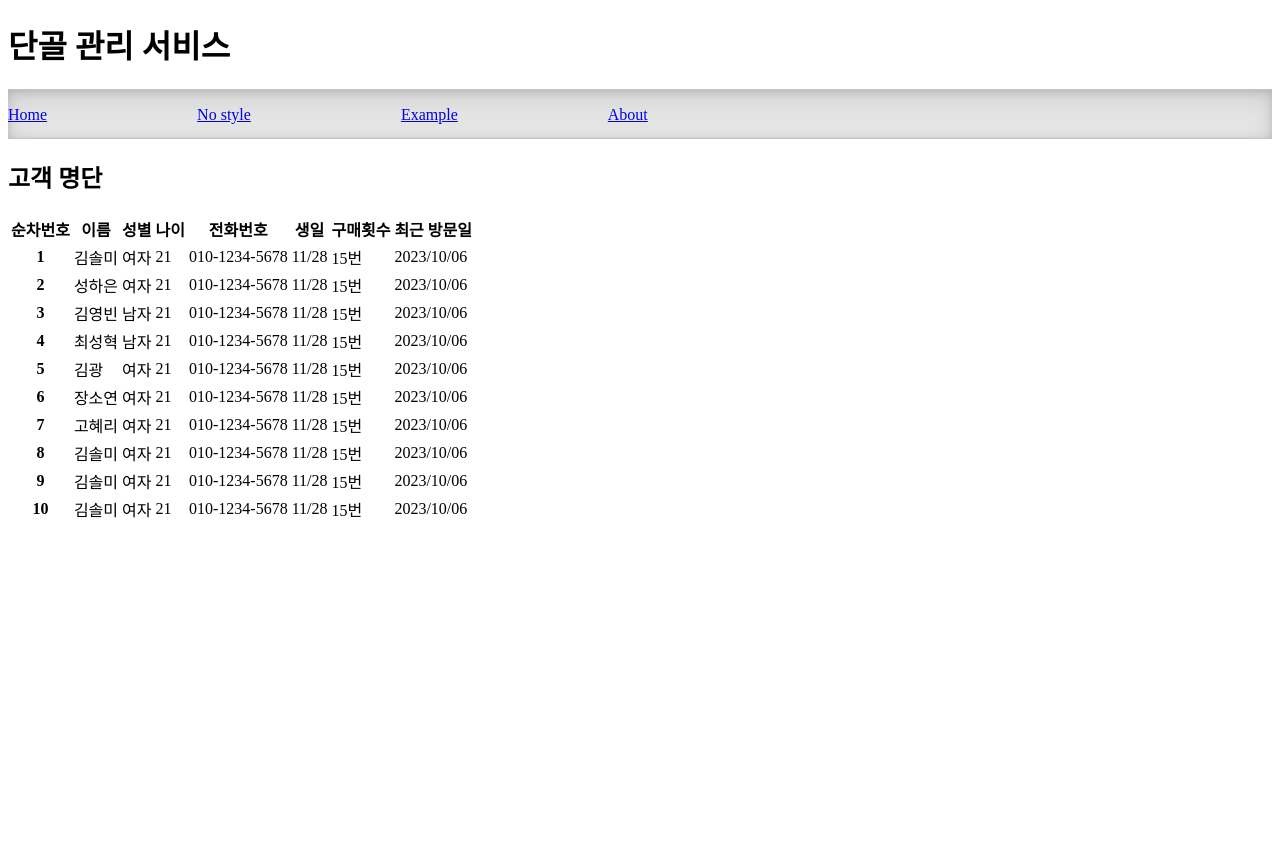
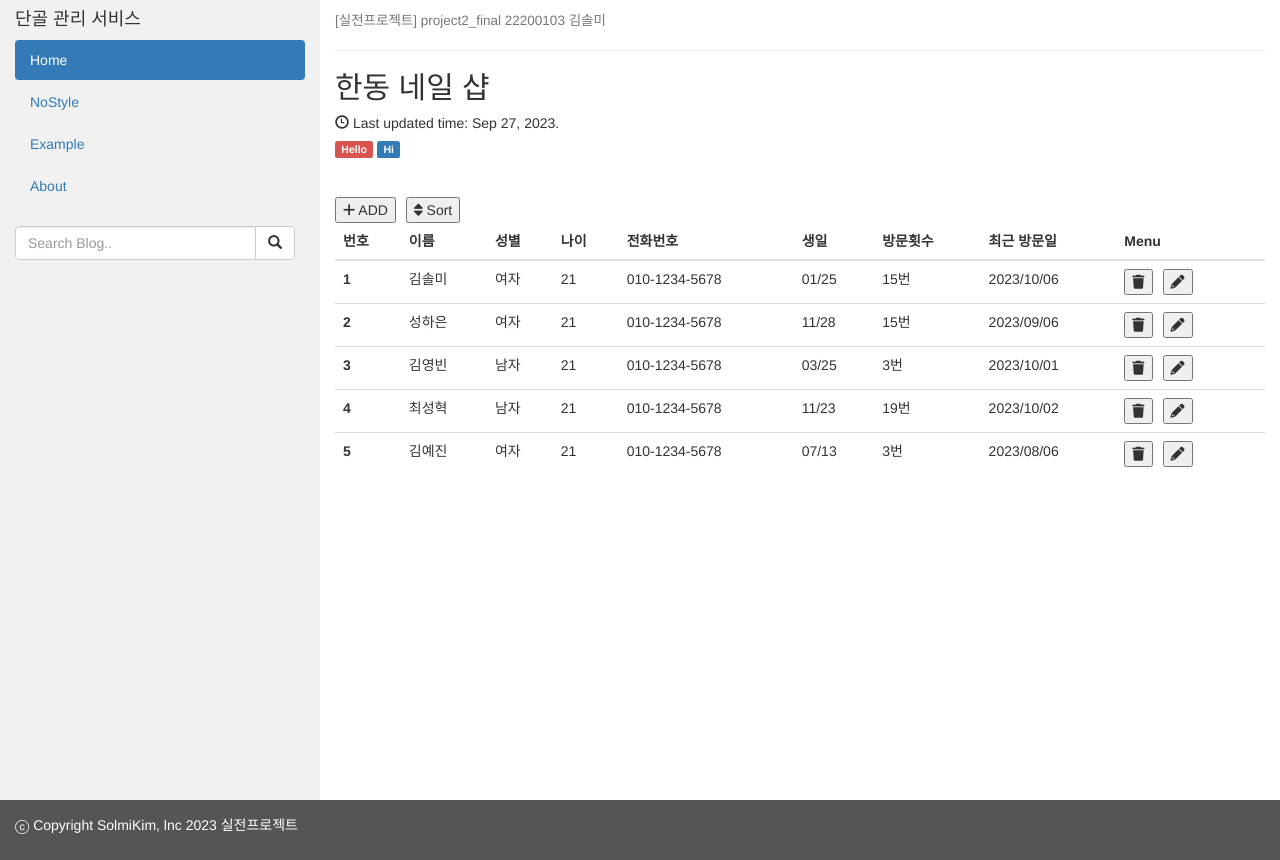
Before and after one commit to thisissolmi/project2_final, a plain HTML site: page Index.html in a window 1280 px wide. Before the commit the page ends 800 px from the top, so only its background shows below. Drawn offline with nearby package versions, Linux system fonts and the light colour scheme; files that its build step writes are made by us from their sources; files whose address does not match are found by name.

Commit message:
adding buttons

```diff
--- a/Index.html
+++ b/Index.html
@@ -1,93 +1,125 @@
 <!-- index.html - 주요 입력항목을 기준으로 임의의 내용이 기입된 목록 페이지
 ● 게시물 추가 시 입력하는 항목 중 4개 이상의 항목을 목록으로 표시 -->
 
+<!-- HOME  -->
 
-<!doctype html>
+
+<!DOCTYPE html>
 <html lang="en">
 <head>
+  <title>Bootstrap Example</title>
   <meta charset="utf-8">
   <meta name="viewport" content="width=device-width, initial-scale=1">
-    <meta name="description" content="">
-    <meta name="author" content="Mark Otto, Jacob Thornton, and Bootstrap contributors">
-    <meta name="generator" content="Hugo 0.88.1">
-    <title>Headers · Bootstrap v5.1</title>
+  <link rel="stylesheet" href="https://maxcdn.bootstrapcdn.com/bootstrap/3.4.1/css/bootstrap.min.css">
+  <script src="https://ajax.googleapis.com/ajax/libs/jquery/3.6.4/jquery.min.js"></script>
+  <script src="https://maxcdn.bootstrapcdn.com/bootstrap/3.4.1/js/bootstrap.min.js"></script>
+  <style>
+    /* Set height of the grid so .sidenav can be 100% (adjust if needed) */
+    .row.content {height: 800px}
 
-    <link rel="canonical" href="https://getbootstrap.com/docs/5.1/examples/headers/">
-
-
-
-    <!-- Bootstrap core CSS -->
-<link href="/Users/kimsolmi/Desktop/2023-2/실전프로젝트/Project2_final/headers.css" rel="stylesheet">
-
-    <style>
-      .bd-placeholder-img {
-        font-size: 1.125rem;
-        text-anchor: middle;
-        -webkit-user-select: none;
-        -moz-user-select: none;
-        user-select: none;
+    /* Set gray background color and 100% height */
+    .sidenav {
+      background-color: #f1f1f1;
+      height: 100%;
     }
 
-      @media (min-width: 768px) {
-        .bd-placeholder-img-lg {
-          font-size: 3.5rem;
+    /* Set black background color, white text and some padding */
+    footer {
+      background-color: #555;
+      color: white;
+      padding: 15px;
     }
+
+    /* On small screens, set height to 'auto' for sidenav and grid */
+    @media screen and (max-width: 767px) {
+      .sidenav {
+        height: auto;
+        padding: 15px;
+      }
+      .row.content {height: auto;}
     }
   </style>
-
-
-    <!-- Custom styles for this template -->
-    <link href="headers.css" rel="stylesheet">
 </head>
 <body>
 
-
-<main>
-
-  <div class = "row ">
-    <h1 class="visually-hidden">단골 관리 서비스 </h1>
-  <div class="container">
-    <header class="d-flex flex-wrap justify-content-center py-3 mb-4 border-bottom">
-       <div class="b-example-divider">
-        <ul class="horizontal-list">
-        <li class="nav-item"><a href="#" class="nav-link active" aria-current="page">Home</a></li>
-        <li class="nav-item"><a href="#" class="nav-link">No style</a></li>
-        <li class="nav-item"><a href="#" class="nav-link">Example</a></li>
-        <li class="nav-item"> <a href="#" class="nav-link">About</a></li>
-      </ul>
-      </div>
-
-    </header>
+<div class="container-fluid">
+  <div class="row content">
+    <div class="col-sm-3 sidenav">
+      <h4>단골 관리 서비스</h4>
+      <ul class="nav nav-pills nav-stacked">
+        <li class="active"><a href="#section1">Home</a></li>
+        <li><a href="#section2">NoStyle</a></li>
+        <li><a href="#section3">Example</a></li>
+        <li><a href="#section3">About</a></li>
+      </ul><br>
+      <div class="input-group">
+        <input type="text" class="form-control" placeholder="Search Blog..">
+        <span class="input-group-btn">
+          <button class="btn btn-default" type="button">
+            <span class="glyphicon glyphicon-search"></span>
+          </button>
+        </span>
       </div>
     </div>
 
-
+    <div class="col-sm-9">
+      <h4><small>[실전프로젝트] project2_final 22200103 김솔미 </small></h4>
+      <hr>
+      <h2>한동 네일 샵</h2>
+      <h5><span class="glyphicon glyphicon-time"></span> Last updated time: Sep 27, 2023.</h5>
+      <h5><span class="label label-danger">Hello</span> <span class="label label-primary">Hi</span></h5><br>
+      <p>
 
         <table class="table">
           <thead>
+            <button>
+              <i class="fas fa-add"></i> ADD
+              <link rel="stylesheet" href="https://cdnjs.cloudflare.com/ajax/libs/font-awesome/6.0.0-beta3/css/all.min.css">
+                        <button>
+                          <style>
+                            /* 버튼 사이에 10px 마진을 추가합니다. */
+                            button {
+                              margin-right: 10px;
+                            }
+                          </style>
+              <i class="fas fa-sort"></i> Sort
+          </button>
             <tr>
-      <h2> 고객 명단 </h2>
-      <th scope="col"> 순차번호 </th>
+              <th scope="col"> 번호 </th>
               <th scope="col"> 이름 </th>
               <th scope="col"> 성별 </th>
               <th scope="col"> 나이 </th>
               <th scope="col"> 전화번호 </th>
               <th scope="col"> 생일 </th>
-      <th scope="col"> 구매횟수 </th>
+              <th scope="col"> 방문횟수 </th>
               <th scope="col"> 최근 방문일 </th>
+              <th scope="col"> Menu </th>
+
             </tr>
           </thead>
 
-  <tbody>
+          <tbody id ="list-table">
             <tr>
+
               <th scope="row">1</th>
               <td scope="row">김솔미</td>
               <td scope="row">여자</td>
               <td scope="row">21</td>
               <td scope="row">010-1234-5678</td>
-      <td scope="row">11/28</td>
+              <td scope="row">01/25</td>
               <td scope="row">15번</td>
               <td scope="row">2023/10/06</td>
+              <td scope="row">
+                <link rel="stylesheet" href="https://cdnjs.cloudflare.com/ajax/libs/font-awesome/6.0.0-beta3/css/all.min.css">
+                <button>
+      <i class="fas fa-trash"></i>
+      <link rel="stylesheet" href="https://cdnjs.cloudflare.com/ajax/libs/font-awesome/6.0.0-beta3/css/all.min.css">
+                <button>
+      <i class="fas fa-pencil"></i>
+  </button>
+</td>
+
+</head>
             </tr>
                <tr>
               <th scope="row">2</th>
@@ -97,7 +129,15 @@
               <td scope="row">010-1234-5678</td>
               <td scope="row">11/28</td>
               <td scope="row">15번</td>
-      <td scope="row">2023/10/06</td>
+              <td scope="row">2023/09/06</td>
+              <td scope="row">
+                <link rel="stylesheet" href="https://cdnjs.cloudflare.com/ajax/libs/font-awesome/6.0.0-beta3/css/all.min.css">
+                <button>
+      <i class="fas fa-trash"></i>
+      <link rel="stylesheet" href="https://cdnjs.cloudflare.com/ajax/libs/font-awesome/6.0.0-beta3/css/all.min.css">
+                <button>
+      <i class="fas fa-pencil"></i>
+  </button>
             </tr>
             <tr>
               <th scope="row">3</th>
@@ -105,9 +145,17 @@
               <td scope="row">남자</td>
               <td scope="row">21</td>
               <td scope="row">010-1234-5678</td>
-      <td scope="row">11/28</td>
-      <td scope="row">15번</td>
-      <td scope="row">2023/10/06</td>
+              <td scope="row">03/25</td>
+              <td scope="row">3번</td>
+              <td scope="row">2023/10/01</td>
+              <td scope="row">
+                <link rel="stylesheet" href="https://cdnjs.cloudflare.com/ajax/libs/font-awesome/6.0.0-beta3/css/all.min.css">
+                <button>
+      <i class="fas fa-trash"></i>
+      <link rel="stylesheet" href="https://cdnjs.cloudflare.com/ajax/libs/font-awesome/6.0.0-beta3/css/all.min.css">
+                <button>
+      <i class="fas fa-pencil"></i>
+  </button>
             </tr>
             <tr>
               <th scope="row">4</th>
@@ -115,72 +163,48 @@
               <td scope="row">남자</td>
               <td scope="row">21</td>
               <td scope="row">010-1234-5678</td>
-      <td scope="row">11/28</td>
-      <td scope="row">15번</td>
-      <td scope="row">2023/10/06</td>
+              <td scope="row">11/23</td>
+              <td scope="row">19번</td>
+              <td scope="row">2023/10/02</td>
+              <td scope="row">
+                <link rel="stylesheet" href="https://cdnjs.cloudflare.com/ajax/libs/font-awesome/6.0.0-beta3/css/all.min.css">
+                <button>
+      <i class="fas fa-trash"></i>
+      <link rel="stylesheet" href="https://cdnjs.cloudflare.com/ajax/libs/font-awesome/6.0.0-beta3/css/all.min.css">
+                <button>
+      <i class="fas fa-pencil"></i>
+  </button>
             </tr>
-
-
             <tr>
               <th scope="row">5</th>
-      <td scope="row">김광</td>
+              <td scope="row">김예진</td>
               <td scope="row">여자</td>
               <td scope="row">21</td>
               <td scope="row">010-1234-5678</td>
-      <td scope="row">11/28</td>
-      <td scope="row">15번</td>
-      <td scope="row">2023/10/06</td>
+              <td scope="row">07/13</td>
+              <td scope="row">3번</td>
+              <td scope="row">2023/08/06</td>
+              <td scope="row">
+                <link rel="stylesheet" href="https://cdnjs.cloudflare.com/ajax/libs/font-awesome/6.0.0-beta3/css/all.min.css">
+                <button>
+      <i class="fas fa-trash"></i>
+      <link rel="stylesheet" href="https://cdnjs.cloudflare.com/ajax/libs/font-awesome/6.0.0-beta3/css/all.min.css">
+                <button>
+      <i class="fas fa-pencil"></i>
+  </button>
             </tr>
-    <tr>
-      <th scope="row">6</th>
-      <td scope="row">장소연</td>
-      <td scope="row">여자</td>
-      <td scope="row">21</td>
-      <td scope="row">010-1234-5678</td>
-      <td scope="row">11/28</td>
-      <td scope="row">15번</td>
-      <td scope="row">2023/10/06</td>
-    </tr>
-    <tr>
-      <th scope="row">7</th>
-      <td scope="row">고혜리</td>
-      <td scope="row">여자</td>
-      <td scope="row">21</td>
-      <td scope="row">010-1234-5678</td>
-      <td scope="row">11/28</td>
-      <td scope="row">15번</td>
-      <td scope="row">2023/10/06</td>
-    </tr>
-    <tr>
-      <th scope="row">8</th>
-      <td scope="row">김솔미</td>
-      <td scope="row">여자</td>
-      <td scope="row">21</td>
-      <td scope="row">010-1234-5678</td>
-      <td scope="row">11/28</td>
-      <td scope="row">15번</td>
-      <td scope="row">2023/10/06</td>
-    </tr>
-    <tr>
-      <th scope="row">9</th>
-      <td scope="row">김솔미</td>
-      <td scope="row">여자</td>
-      <td scope="row">21</td>
-      <td scope="row">010-1234-5678</td>
-      <td scope="row">11/28</td>
-      <td scope="row">15번</td>
-      <td scope="row">2023/10/06</td>
-    </tr>
-    <tr>
-      <th scope="row">10</th>
-      <td scope="row">김솔미</td>
-      <td scope="row">여자</td>
-      <td scope="row">21</td>
-      <td scope="row">010-1234-5678</td>
-      <td scope="row">11/28</td>
-      <td scope="row">15번</td>
-      <td scope="row">2023/10/06</td>
-    </tr>
-
           </tbody>
         </table>
+
+      </p>
+        </div>
+        </div>
+      </div>
+    </div>
+
+<footer class="container-fluid">
+  <p> ⓒ Copyright SolmiKim, lnc 2023 실전프로젝트</p>
+</footer>
+
+</body>
+</html>
--- a/headers.css
+++ b/my.css
@@ -40,3 +40,18 @@
 .horizontal-list li {
   margin-right: 150px; /* 각 항목 사이의 간격 조정 */
 }
+
+thead h2 {
+  font-size: 24px; /* 원하는 폰트 크기로 조절 */
+}
+
+/* 표의 헤더인 <th> 요소의 폰트 크기 조절 */
+thead th {
+  font-size: 20px; /* 원하는 폰트 크기로 조절 */
+}
+
+
+tbody th,
+tbody td {
+  font-size: 15px; /* 원하는 폰트 크기로 조절 */
+}
```
Also changed, not shown: edit.html (+0 -12 lines). Lines whose indentation alone changed are shown as unchanged.
